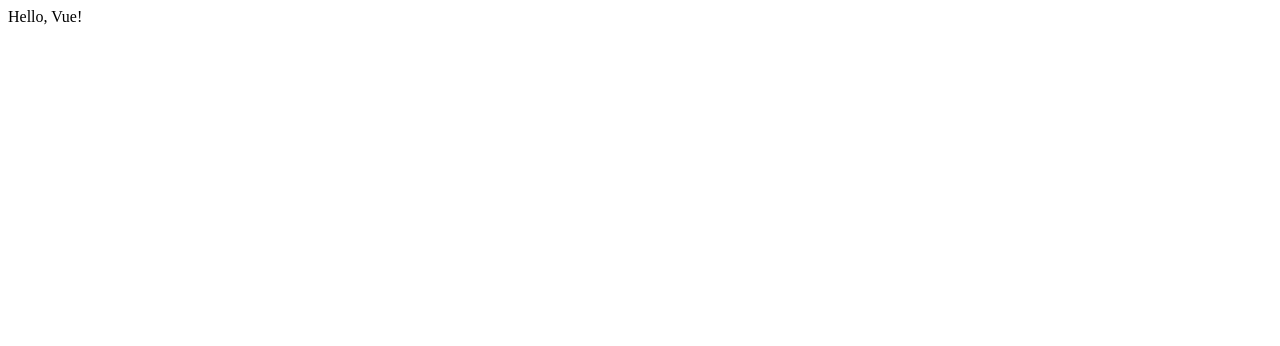
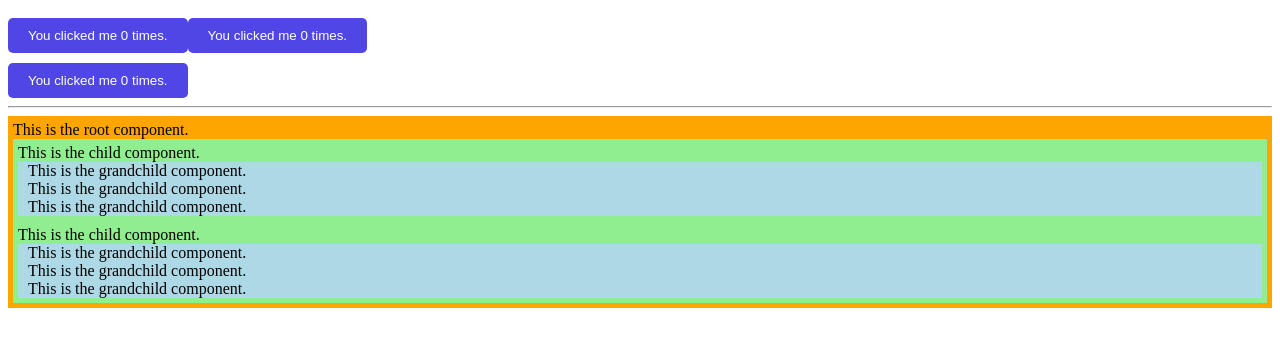
Before and after one commit to okayamaya24/learn-vue-3-with-amaya, a Vue app: page / in a window 1280 px wide. Shown: the top 346 px of the page. Built offline with nearby package versions, Linux system fonts and the light colour scheme.

Commit message:
Introduction to Vue components

```diff
--- a/src/App.vue
+++ b/src/App.vue
@@ -1,11 +1,21 @@
 <template>
-  <div> Hello, Vue!</div>
+  <ButtonCounter></ButtonCounter>
+  <ButtonCounter></ButtonCounter>
+  <br />
+  <button-counter></button-counter>
+
+  <hr />
+
+  <div style="background-color: orange; padding: 5px">
+    This is the root component.
+    <ComponentA></ComponentA>
+    <ComponentA></ComponentA>
+  </div>
 </template>
 
 <script setup>
-
+import ButtonCounter from './ButtonCounter.vue'
+import ComponentA from '@/ComponentA.vue'
 </script>
 
-<style lang="scss" scoped>
-
-</style>
+<style scoped></style>
--- /dev/null
+++ b/src/ButtonCounter.vue
@@ -0,0 +1,28 @@
+<template>
+<button @click="count++">You clicked me {{ count }} times.</button>
+</template>
+
+<script setup>
+import { ref } from 'vue';
+
+let count = ref(0)
+</script>
+
+<style scoped>
+button {
+  background-color: #4f46e5;
+  color: #fff;
+  border: none;
+  padding: 10px 20px;
+  border-radius: 5px;
+  cursor: pointer;
+  margin-top: 10px;
+  transition: all 0.2s;
+}
+
+button:hover {
+  background-color: #4138d9;
+  box-shadow: 0 4px 8px rgba(0, 0, 0, 0.2);
+}
+
+</style>
--- /dev/null
+++ b/src/ComponentA.vue
@@ -0,0 +1,14 @@
+<template>
+    <div style="background-color: lightgreen; padding: 5px">
+      This is the child component.
+      <ComponentB></ComponentB>
+      <ComponentB></ComponentB>
+      <ComponentB></ComponentB>
+    </div>
+  </template>
+
+  <script setup>
+  import ComponentB from './ComponentB.vue'
+  </script>
+
+  <style scoped></style>
--- /dev/null
+++ b/src/ComponentB.vue
@@ -0,0 +1,9 @@
+<template>
+    <div style="background-color: lightblue; padding-left: 10px">
+      This is the grandchild component.
+    </div>
+  </template>
+
+  <script setup></script>
+
+  <style scoped></style>
```
